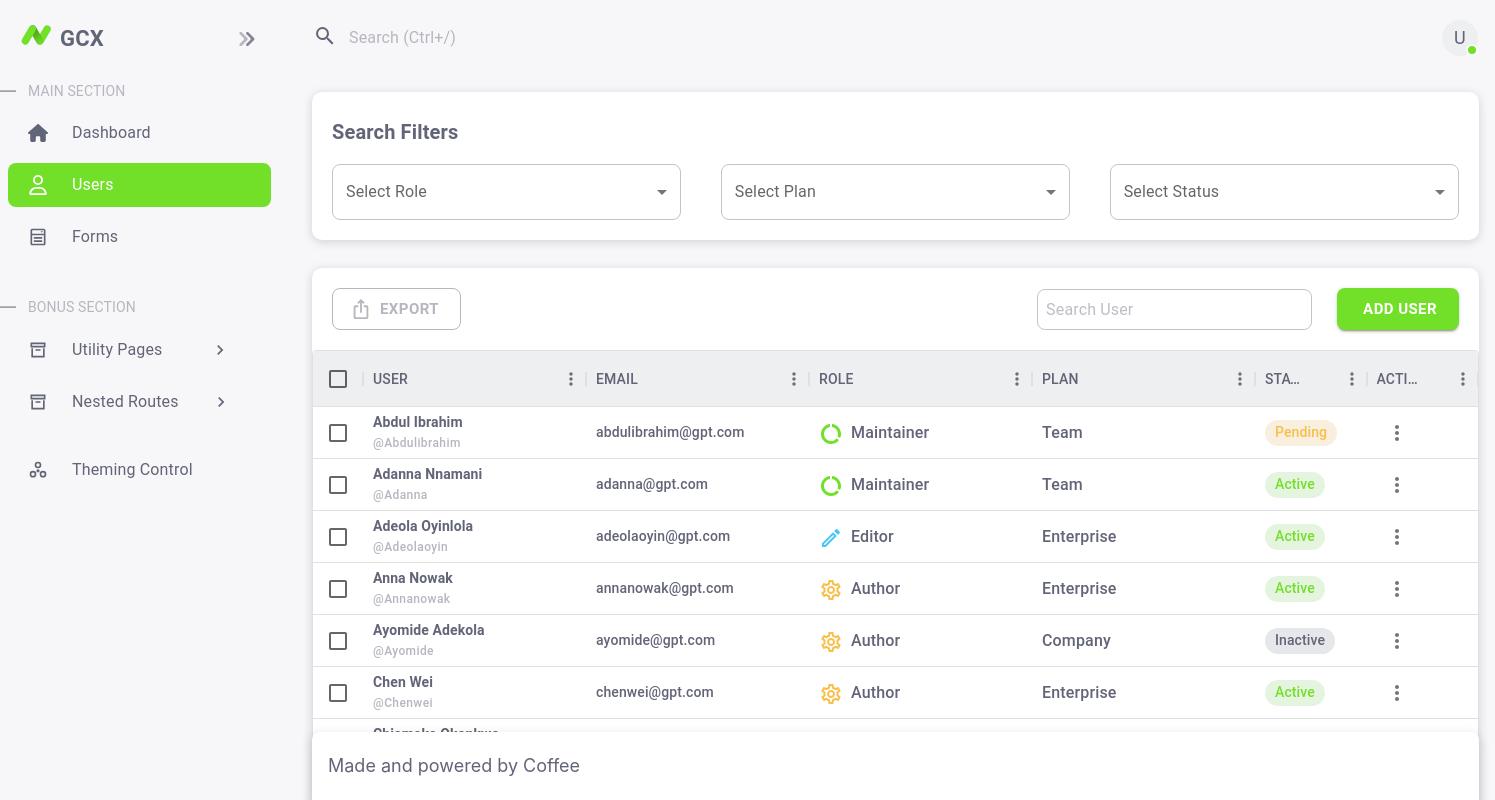
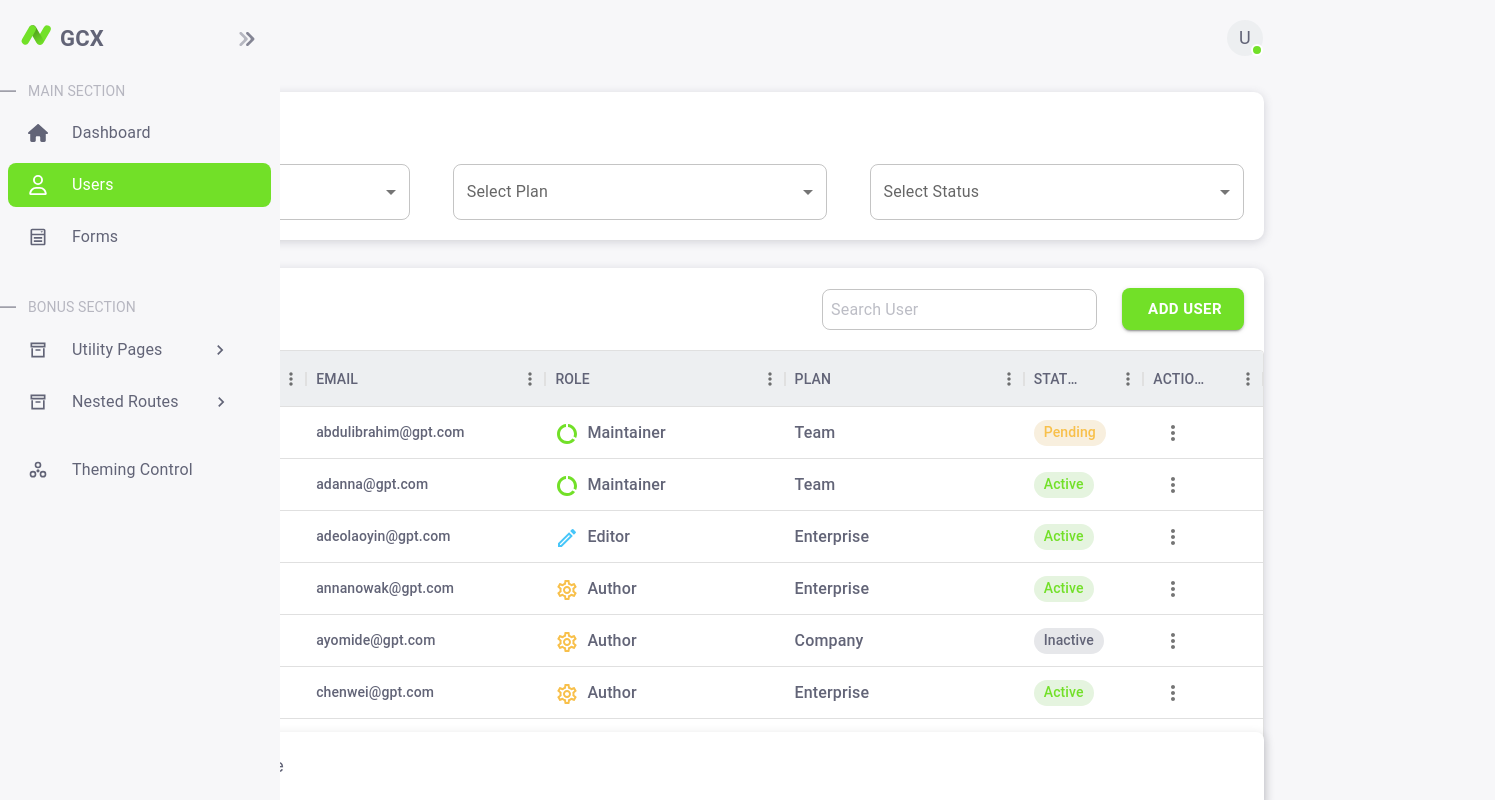
Before and after one commit to tagbochinedu/NCDX, a React (Vite) app: page /users in a window 1280 px wide. Shown: the top 800 px of the page, 1495 px wide, since content can reach past the window. Built offline with nearby package versions, Linux system fonts and the light colour scheme.

Commit message:
new commit

```diff
--- a/src/Components/Header.tsx
+++ b/src/Components/Header.tsx
@@ -1,9 +1,14 @@
 import { useState, useEffect } from "react";
 import { Box, Typography } from "@mui/material";
 import { useSelector } from "react-redux";
+import MenuIcon from "@mui/icons-material/Menu";
 import { selectAllThemes, State } from "../Features/Themes/ThemesSlice";
 
-const Header = () => {
+interface Props {
+  openMenu: () => void;
+}
+
+const Header = ({ openMenu }: Props) => {
   const [scrolled, setScrolled] = useState(0);
   const [transition, setTransition] = useState(false);
   const themeState: State[] = useSelector(selectAllThemes);
@@ -47,7 +52,7 @@ const Header = () => {
     },
     text: {
       marginLeft: "12px",
-      color: "#B6B6C0",
+      color: { xs: "transparent", md: "#B6B6C0" },
     },
     avatar: {
       backgroundColor: "#EDEFF1",
@@ -77,12 +82,16 @@ const Header = () => {
   };
 
   return (
-    <Box
-      component="header"
-      sx={styles.header}
-
-    >
+    <Box component="header" sx={styles.header}>
       <Box component="div" sx={{ display: "flex" }}>
+        <MenuIcon
+          onClick={openMenu}
+          sx={{
+            display: { xs: "block", md: "none" },
+            marginRight: "10px",
+            fill: "#626477",
+          }}
+        />
         <svg
           className="w-6 h-6 fill-logo"
           focusable="false"
@@ -98,8 +107,10 @@ const Header = () => {
       </Box>
       <Box component="div" sx={styles.avatar}>
         {" "}
-        <Typography variant='subtitle1' component='p' sx={styles.avatarText}>U</Typography>
-        <Box component='div' sx={styles.avatarStatus}/>
+        <Typography variant="subtitle1" component="p" sx={styles.avatarText}>
+          U
+        </Typography>
+        <Box component="div" sx={styles.avatarStatus} />
       </Box>
     </Box>
   );
--- a/src/Components/ReusableComponents/Filter.tsx
+++ b/src/Components/ReusableComponents/Filter.tsx
@@ -23,7 +23,8 @@ export default function BasicSelect({
   return (
     <Box
       sx={{
-        minWidth: "31%",
+        width: { xs: "100%", md: "31%" },
+        marginBottom: {xs: '20px', md: '0px'}
       }}
     >
       <FormControl fullWidth>
--- a/src/Components/UserTable.tsx
+++ b/src/Components/UserTable.tsx
@@ -21,6 +21,7 @@ const columns: GridColDef[] = [
     field: "fullName",
     headerName: "USER",
     flex: 0.2,
+    minWidth: 150,
     headerClassName: "super-app-theme--header",
 
     renderCell: ({ row }: CellType) => {
@@ -52,6 +53,7 @@ const columns: GridColDef[] = [
     field: "email",
     headerName: "EMAIL",
     flex: 0.2,
+    minWidth: 150,
     headerClassName: "super-app-theme--header",
 
     renderCell: ({ row }: CellType) => {
@@ -72,6 +74,7 @@ const columns: GridColDef[] = [
     field: "role",
     headerName: "ROLE",
     flex: 0.2,
+    minWidth: 150,
     headerClassName: "super-app-theme--header",
 
     renderCell: ({ row }: CellType) => {
@@ -132,6 +135,7 @@ const columns: GridColDef[] = [
     field: "currentPlan",
     headerName: "PLAN",
     flex: 0.2,
+    minWidth: 100,
     headerClassName: "super-app-theme--header",
 
     renderCell: ({ row }: CellType) => {
@@ -157,6 +161,7 @@ const columns: GridColDef[] = [
     field: "status",
     headerName: "STATUS",
     flex: 0.1,
+    minWidth: 75,
     headerClassName: "super-app-theme--header",
 
     renderCell: ({ row }: CellType) => {
@@ -204,6 +209,7 @@ const columns: GridColDef[] = [
     headerName: "ACTIONS",
     headerClassName: "super-app-theme--header",
     flex: 0.1,
+    minWidth: 90,
     renderCell: ({ row }: CellType) => {
       return <ActionButton id={row.id} />;
     },
@@ -212,7 +218,7 @@ const columns: GridColDef[] = [
 
 export default function DataTable({ rows }: Props) {
   return (
-    <div style={{ width: "100%", display: "flex" }}>
+
       <DataGrid
         autoHeight
         rows={rows}
@@ -245,6 +251,6 @@ export default function DataTable({ rows }: Props) {
           },
         }}
       />
-    </div>
+
   );
 }
--- a/src/Pages/Forms.tsx
+++ b/src/Pages/Forms.tsx
@@ -71,8 +71,8 @@ const Form: React.FC = () => {
     stepperLength: {
       width: {
         xs: "50px",
-        md:'200px',
-        lg: "400px",
+        sm:'200px',
+        xl: "400px",
       },
       marginLeft: "4px",
       marginRight: "4px",
--- a/src/Pages/Home.tsx
+++ b/src/Pages/Home.tsx
@@ -131,7 +131,16 @@ const Dashboard: React.FC<Props> = ({ children }) => {
       }}
     >
       <Drawer
-        sx={{ margin: 1, display: themeState[0].hidden ? "none" : "block" }}
+        sx={{
+          margin: 1,
+          display: {
+            xs: !themeState[0].hidden && !open ? "none" : "block",
+            md: themeState[0].hidden ? "none" : "block",
+          },
+          position:
+            open && tempOpen ? "absolute" : open && !tempOpen ? "relative" : "",
+          width: "0px",
+        }}
         variant="permanent"
         open={open}
         onMouseEnter={() => {
@@ -233,9 +242,6 @@ const Dashboard: React.FC<Props> = ({ children }) => {
                 width: open ? "auto" : "0%",
                 overflow: "hidden",
               }}
-              className={`transition-all ease-in-out duration-500 font-bold text-2xl text-logo ${
-                open ? "block w-auto" : "hidden w-0"
-              }`}
             >
               GCX
             </Typography>
@@ -1257,7 +1263,12 @@ const Dashboard: React.FC<Props> = ({ children }) => {
           marginRight: "auto",
         }}
       >
-        <Header />
+        <Header
+          openMenu={() => {
+            setTempOpen(false);
+            setOpen(true);
+          }}
+        />
         <Box
           component="div"
           sx={{
--- a/src/Pages/Users.tsx
+++ b/src/Pages/Users.tsx
@@ -36,7 +36,7 @@ const Users: React.FC = () => {
   const status: string[] = ["Pending", "Active", "Inactive"];
 
   const styles = {
-    container: { m: "16px", display: "flex", flexDirection: "column"},
+    container: { m: "16px", display: { lg: "flex" }, flexDirection: "column" },
     filter: {
       paddingTop: 2,
       paddingBottom: 2.5,
@@ -64,12 +64,14 @@ const Users: React.FC = () => {
         borderColor: "#626477",
       },
       borderRadius: "8px",
+      marginBottom: { xs: "15px", md: "0px" },
     },
     adduser: {
       color: "white",
       fontWeight: 600,
       borderColor: "#B6B6C0",
       borderRadius: "8px",
+      width: { xs: "100%", md: "auto" },
     },
   };
   return (
@@ -78,7 +80,12 @@ const Users: React.FC = () => {
         <Typography variant="h6" component="h6" sx={styles.heading}>
           Search Filters
         </Typography>{" "}
-        <Box sx={{ display: "flex", justifyContent: "space-between" }}>
+        <Box
+          sx={{
+            display: { xs: "block", md: "flex" },
+            justifyContent: "space-between",
+          }}
+        >
           <Filter
             option={roles}
             value={filter.role}
@@ -108,7 +115,7 @@ const Users: React.FC = () => {
       <BoxWrapper styling={styles.table}>
         <Box
           sx={{
-            display: "flex",
+            display: { xs: "block", md: "flex" },
             justifyContent: "space-between",
             marginBottom: 2.5,
             marginLeft: 2.5,
@@ -124,10 +131,17 @@ const Users: React.FC = () => {
           >
             EXPORT
           </Clickable>
-          <Box sx={{ display: "flex", alignItems: "center" }}>
+          <Box
+            sx={{ display: { xs: "block", md: "flex" }, alignItems: "center" }}
+          >
             <Box
               component="form"
-              sx={{ marginRight: "25px" }}
+              sx={{
+                marginRight: "25px",
+                marginTop: { xs: "10px", md: "0px" },
+                marginBottom: { xs: "10px", md: "0px" },
+                width: { xs: "100%", md: "auto" },
+              }}
               noValidate
               autoComplete="off"
             >
@@ -141,8 +155,8 @@ const Users: React.FC = () => {
                   "& .MuiOutlinedInput-root": {
                     borderRadius: "8px",
                     color: "#626477",
-                    width: "275px",
                   },
+                  width: { xs: "100%", md: "275px" },
                 }}
                 type="text"
                 placeholder="Search User"
@@ -162,7 +176,12 @@ const Users: React.FC = () => {
             </UserForm>
           </Box>
         </Box>
-        <UserTable rows={rows}/>
+        <Box
+          component="div"
+          sx={{ width: "100%", display: "flex", overflow: "scroll" }}
+        >
+          <UserTable rows={rows} />
+        </Box>
       </BoxWrapper>
     </Box>
   );
```
